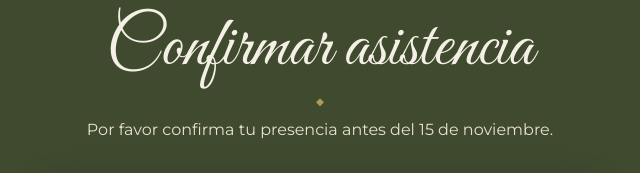
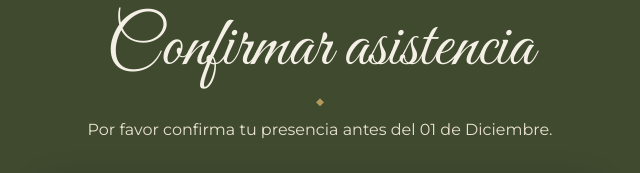
Before and after one commit to Roberith-Yessenia/boda, a plain HTML site: page index.html in a window 1280 px wide. Shown: the part 10380-10553 px from the top of the page, 320-960 px from the left. Drawn offline with nearby package versions, Linux system fonts and the light colour scheme.

Commit message:
Update RSVP deadline to December 1st

```diff
--- a/index.html
+++ b/index.html
@@ -598,7 +598,7 @@ footer{font-size:2.5rem}
 
     <h2 class="section-title">Confirmar asistencia</h2>
 
-    <p>Por favor confirma tu presencia antes del 15 de noviembre.</p>
+    <p>Por favor confirma tu presencia antes del 01 de Diciembre.</p>
 
     <form class="rsvp-form" id="whatsappForm">
 
```
